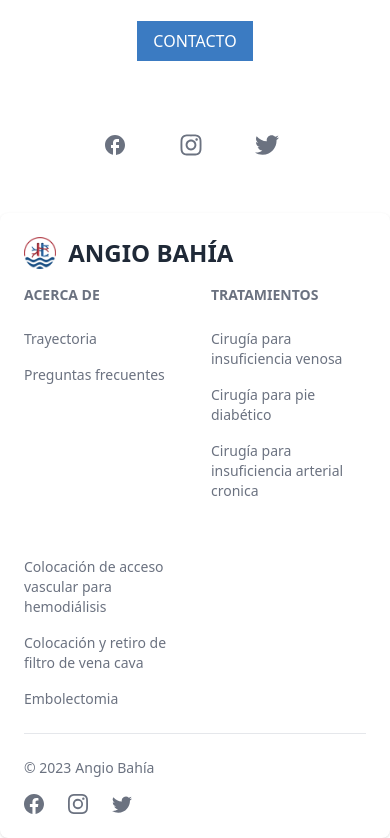
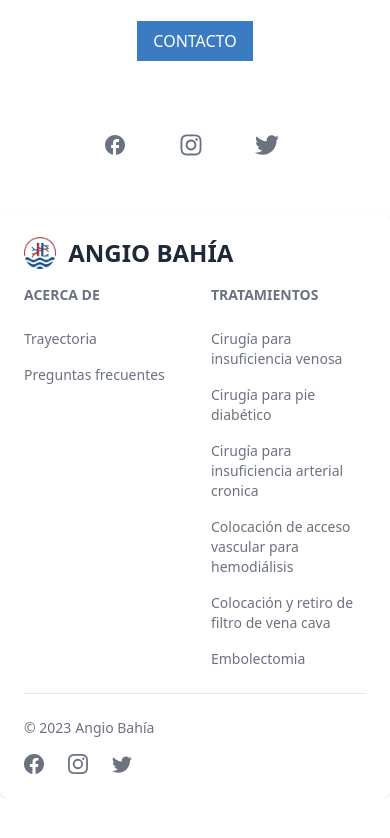
Before and after one commit to raulbellosom/angiobahia, a React (Vite) app: page /#/ in a window 390 px wide. Shown: the part 4822-5660 px from the top of the page. After the commit the page ends 5620 px from the top, so only its background shows below. Built offline with nearby package versions, Linux system fonts and the light colour scheme.

Commit message:
fixed home and finalised

```diff
--- a/src/components/Foot.jsx
+++ b/src/components/Foot.jsx
@@ -35,9 +35,18 @@ export default function Foot() {
                 <Footer.Link href="#">
                   Cirugía para insuficiencia arterial cronica
                 </Footer.Link>
+                <Footer.Link className="md:hidden" href="#">
+                  Colocación de acceso vascular para hemodiálisis
+                </Footer.Link>
+                <Footer.Link className="md:hidden" href="#">
+                  Colocación y retiro de filtro de vena cava
+                </Footer.Link>
+                <Footer.Link className="md:hidden" href="#">
+                  Embolectomia
+                </Footer.Link>
               </Footer.LinkGroup>
             </div>
-            <div>
+            <div className="hidden md:block">
               <Footer.Title title="" />
               <Footer.LinkGroup col>
                 <Footer.Link href="#">
--- a/src/components/Layout.jsx
+++ b/src/components/Layout.jsx
@@ -8,7 +8,7 @@ const Layout = ({ children }) => {
     <div className="min-h-screen h-auto">
       <Nav />
       {children}
-      <div className="fixed bottom-4 right-4 z-50">
+      <div className="fixed bottom-12 right-4 z-50">
         <a
           href="https://wa.link/5co8bq"
           target="_blank"
```
